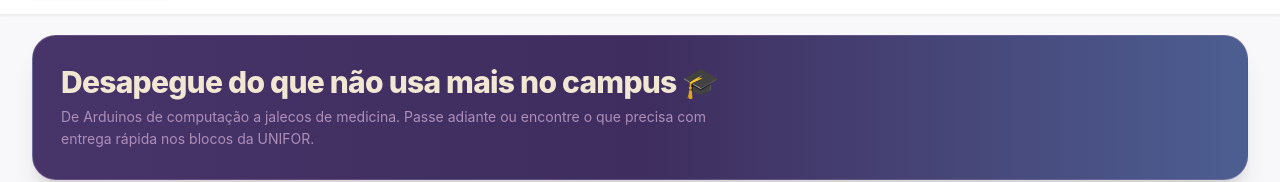
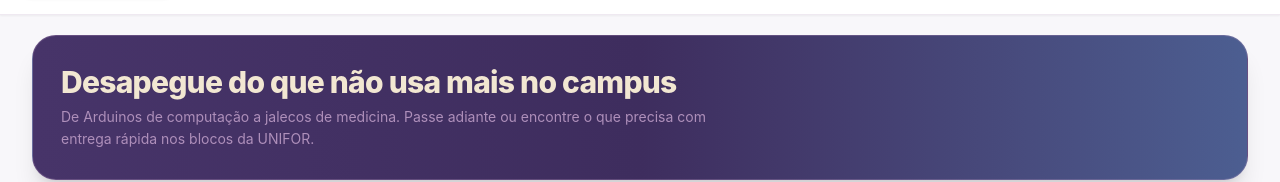
Before and after one commit to AnaLuizaS4ntos/unifor_desapego_app.v1, a React (Vite) app in the folder frontend/: page / in a window 1280 px wide. Shown: the part 151-333 px from the top of the page. Built offline with nearby package versions, Linux system fonts and the light colour scheme; no server answers.

Commit message:
ajuste front

```diff
--- a/frontend/src/App.jsx
+++ b/frontend/src/App.jsx
@@ -290,7 +290,7 @@ const handleAddItem = async (newItem) => {
           <div className="relative z-10 flex flex-col md:flex-row items-start md:items-center justify-between gap-4">
             <div>
               <h2 className="text-xl sm:text-2xl lg:text-3xl font-extrabold text-[#F2E7D2] tracking-tight">
-                Desapegue do que não usa mais no campus 🎓
+                Desapegue do que não usa mais no campus
               </h2>
               <p className="text-xs sm:text-sm text-[#AE8FBA] mt-1.5 max-w-2xl leading-relaxed">
                 De Arduinos de computação a jalecos de medicina. Passe adiante ou encontre o que precisa com entrega rápida nos blocos da UNIFOR.
```
